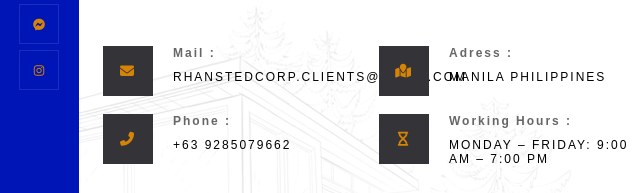
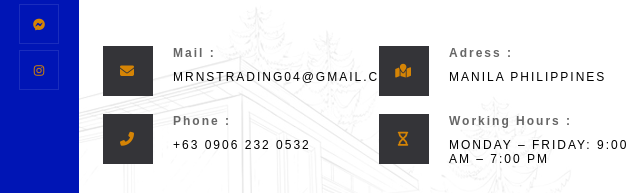
Before and after one commit to curzada/mrnstrading, a plain HTML site: page contacts.html in a window 1280 px wide. Shown: the part 350-543 px from the top of the page, 1-641 px from the left. Drawn offline with Linux system fonts and the light colour scheme; a web font is replaced by a local one.

Commit message:
Update contacts.html
dsgrgrg

Signed-off-by: Webkingston <33033922+curzada@users.noreply.github.com>

```diff
--- a/contacts.html
+++ b/contacts.html
@@ -107,9 +107,9 @@
                 <div class="hero-wrap-social">
                     <ul >
                          <li><a href="https://www.facebook.com/profile.php?id=100063772968557"><i class="fab fa-facebook-messenger"></i></a></li>
-                        <li><a href="https://www.facebook.com/profile.php?id=100063772968557" target="_blank"><i class="fab fa-instagram"></i></a></li>
-                       <!-- <li><a href="https://twitter.com/HouseDe51908364" target="_blank"><i class="fab fa-twitter"></i></a></li>
-                        <li><a href="https://www.linkedin.com/in/rhansted-architectural-design-23a015261/" target="_blank"><i class="fab fa-fw fa-linkedin-in"> --></i></a></li>
+                        <li><a href="" target="_blank"><i class="fab fa-instagram"></i></a></li>
+                       <!-- <li><a href="" target="_blank"><i class="fab fa-twitter"></i></a></li>
+                        <li><a href="" target="_blank"><i class="fab fa-fw fa-linkedin-in"> --></i></a></li>
                     </ul>
                 </div>
                 <div class="preogress-bar-container">
@@ -134,9 +134,9 @@
                                     </div>
                                     <div class="contact-details fl-wrap">
                                         <ul>
-                                            <li><i class="fas fa-envelope"></i><span>Mail :</span><a href="rhanstedcorp.clients@gmail.com" target="_blank">rhanstedcorp.clients@gmail.com</a></li>
+                                            <li><i class="fas fa-envelope"></i><span>Mail :</span><a href="Mrnstrading04@gmail.com" target="_blank">Mrnstrading04@gmail.com</a></li>
                                             <li><i class="fas fa-map-marked"></i><span>Adress :</span><a href="Manila Philippines" target="_blank">Manila Philippines</a></li>
-                                            <li><i class="fas fa-phone-alt"></i><span>Phone :</span><a href="tel:+63 9285079662"> +63 9285079662</a> , <a href="#"></a></li>
+                                            <li><i class="fas fa-phone-alt"></i><span>Phone :</span><a href="tel:+63 0906 232 05322"> +63 0906 232 0532</a> , <a href="#"></a></li>
                                             <li><i class="fas fa-hourglass"></i><span>Working Hours :</span> <a href="
                                                                                                         Monday – Friday: 9:00 AM – 7:00 PM"> Monday – Friday: 9:00 AM – 7:00 PM</a></li>
                                                                                                          <li><i class="fas fa-hourglass"></i><span>Working Hours :</span> <a href="
```
